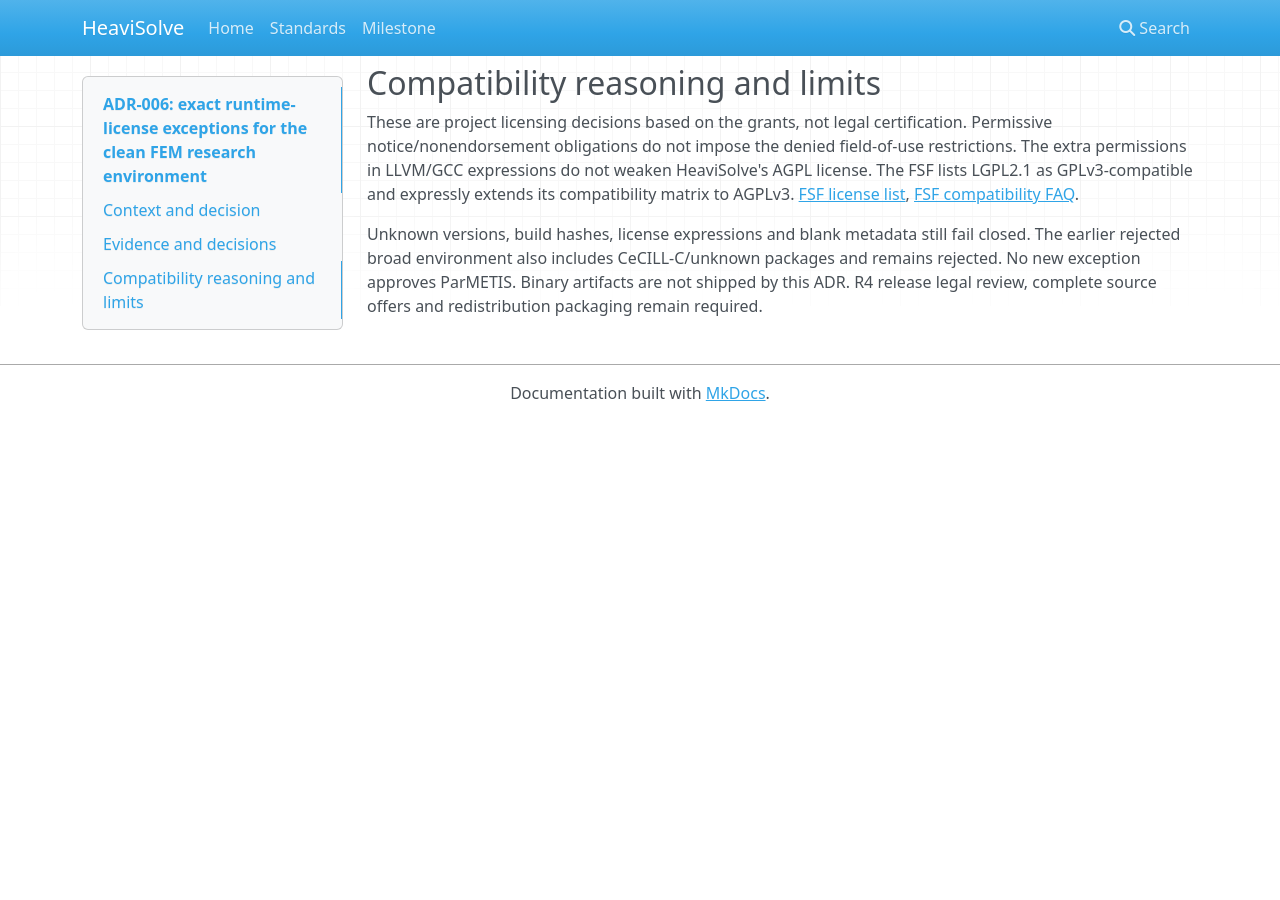
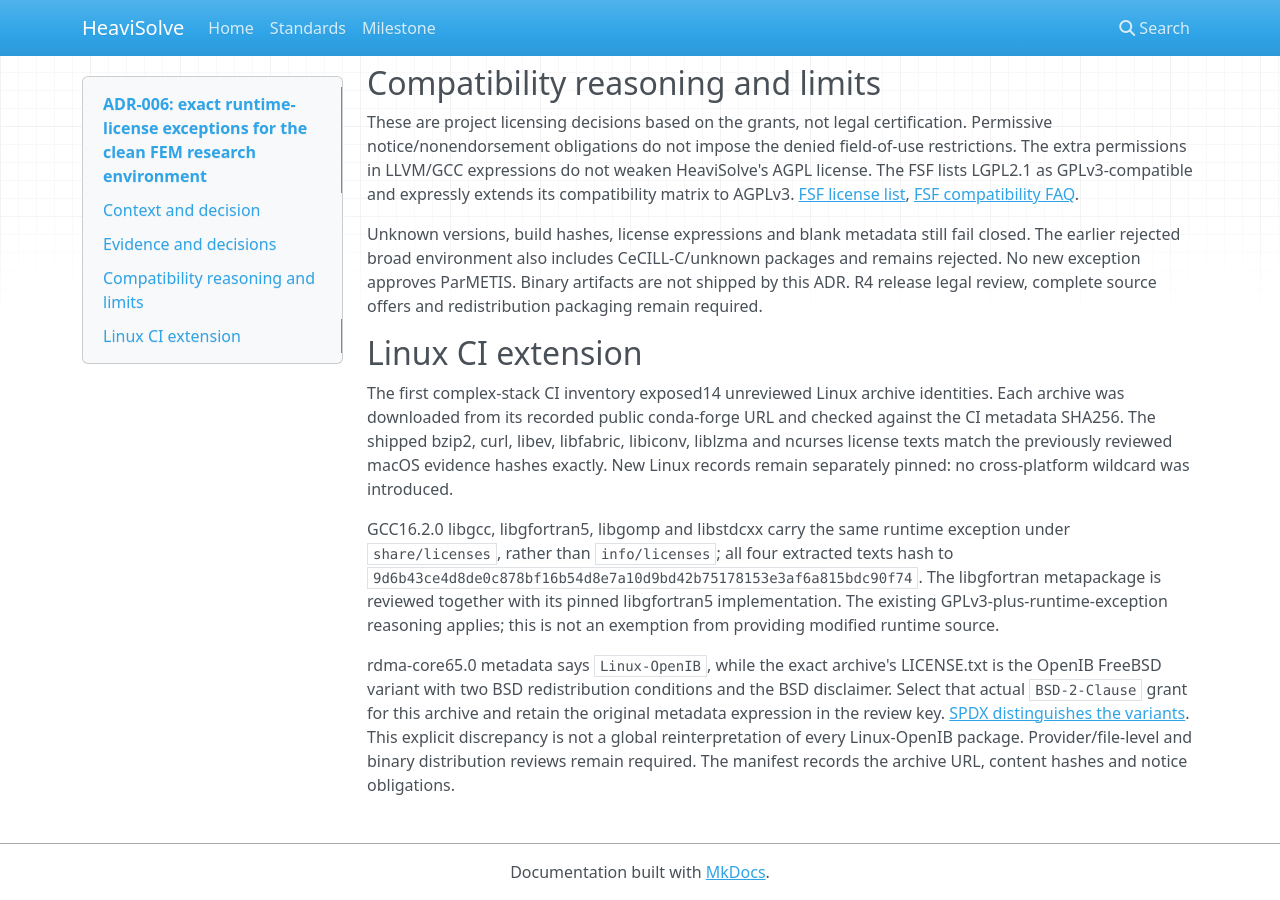
Before and after one commit to GrantdCongdon/HeaviSolve, an MkDocs documentation site: the page built from docs/adr/ADR-006-runtime-license-review.md, in a window 1280 px wide and 900 px high, scrolled down 2234 px. Built offline with MkDocs 1.6.1, drawn with Linux system fonts in a browser that asks for light colours; nearby versions of some CDN libraries; before the commit the page ends 2655 px from its top, so only the background shows below that.

Commit message:
Set SLEPc source directory explicitly and review Linux runtime packages
Signed-off-by: Grant Congdon <grantdcongdon@gmail.com>

```diff
--- a/docs/adr/ADR-006-runtime-license-review.md
+++ b/docs/adr/ADR-006-runtime-license-review.md
@@ -34,3 +34,11 @@ The ncurses source archive matched its conda recipe SHA256 `355b4cbbed880b0381a0
 These are project licensing decisions based on the grants, not legal certification. Permissive notice/nonendorsement obligations do not impose the denied field-of-use restrictions. The extra permissions in LLVM/GCC expressions do not weaken HeaviSolve's AGPL license. The FSF lists LGPL2.1 as GPLv3-compatible and expressly extends its compatibility matrix to AGPLv3. [FSF license list](https://www.gnu.org/licenses/license-list.html#LGPLv2.1), [FSF compatibility FAQ](https://www.gnu.org/licenses/gpl-faq.en.html#AllCompatibility).
 
 Unknown versions, build hashes, license expressions and blank metadata still fail closed. The earlier rejected broad environment also includes CeCILL-C/unknown packages and remains rejected. No new exception approves ParMETIS. Binary artifacts are not shipped by this ADR. R4 release legal review, complete source offers and redistribution packaging remain required.
+
+## Linux CI extension
+
+The first complex-stack CI inventory exposed14 unreviewed Linux archive identities. Each archive was downloaded from its recorded public conda-forge URL and checked against the CI metadata SHA256. The shipped bzip2, curl, libev, libfabric, libiconv, liblzma and ncurses license texts match the previously reviewed macOS evidence hashes exactly. New Linux records remain separately pinned: no cross-platform wildcard was introduced.
+
+GCC16.2.0 libgcc, libgfortran5, libgomp and libstdcxx carry the same runtime exception under `share/licenses`, rather than `info/licenses`; all four extracted texts hash to `9d6b43ce4d8de0c878bf16b54d8e7a10d9bd42b75178153e3af6a815bdc90f74`. The libgfortran metapackage is reviewed together with its pinned libgfortran5 implementation. The existing GPLv3-plus-runtime-exception reasoning applies; this is not an exemption from providing modified runtime source.
+
+rdma-core65.0 metadata says `Linux-OpenIB`, while the exact archive's LICENSE.txt is the OpenIB FreeBSD variant with two BSD redistribution conditions and the BSD disclaimer. Select that actual `BSD-2-Clause` grant for this archive and retain the original metadata expression in the review key. [SPDX distinguishes the variants](https://spdx.org/licenses/Linux-OpenIB.html). This explicit discrepancy is not a global reinterpretation of every Linux-OpenIB package. Provider/file-level and binary distribution reviews remain required. The manifest records the archive URL, content hashes and notice obligations.
```
Also changed, not shown: 4 other files.
